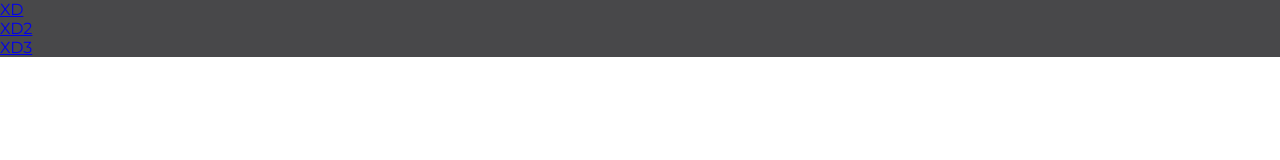
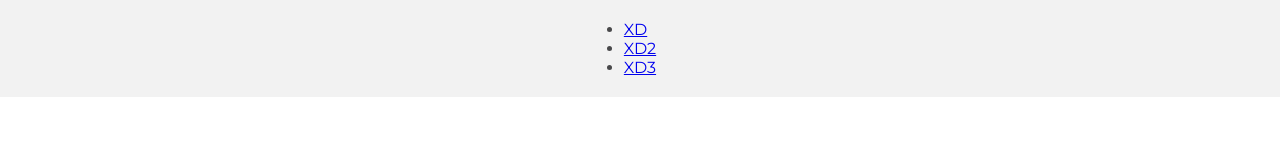
Before and after one commit to MikolajMerito/narzedzia_parcy_frontEndDevelopera, a website: page lab2_SASS/index.html in a window 1280 px wide. Drawn offline with nearby package versions, Linux system fonts and the light colour scheme; files that its build step writes are made by us from their sources.

Commit message:
Sass continuation

```diff
--- a/Lab3/src/index.js
+++ b/Lab3/src/index.js
@@ -1,2 +1,2 @@
-import './css/style.css';
+import './sass/style.sass';
 import './script.js';
--- a/lab2_SASS/SASS/_header.sass
+++ b/lab2_SASS/SASS/_header.sass
@@ -8,4 +8,9 @@ html
     font-family: "Montserrat", sans-serif
 
 header
-    background-color: $second-color
+    @include flexContainer(column, center, center)
+    @include box(100%, 20px, $main-color, $second-color)
+
+body
+    min-height: 100vh
+    @include flexContainer(column, space-between, center)
--- a/lab2_SASS/SASS/_mixins.sass
+++ b/lab2_SASS/SASS/_mixins.sass
@@ -0,0 +1,11 @@
+@mixin flexContainer($direction, $justify, $alignItems)
+    display: flex
+    flex-direction: $direction
+    justify-content: $justify
+    align-items: $alignItems
+
+@mixin box($width, $pad, $bgc, $col)
+    width: $width
+    padding: $pad
+    background-color: $bgc
+    color: $col
--- a/lab2_SASS/SASS/_variables.sass
+++ b/lab2_SASS/SASS/_variables.sass
@@ -1,3 +1,3 @@
-$main-color: #f2f2f22
+$main-color: #f2f2f2
 $second-color: #48484a
 $red-color: #eb6e4c
```
Also changed, not shown: lab2_SASS/SASS/style.css (added), 2 other files.
